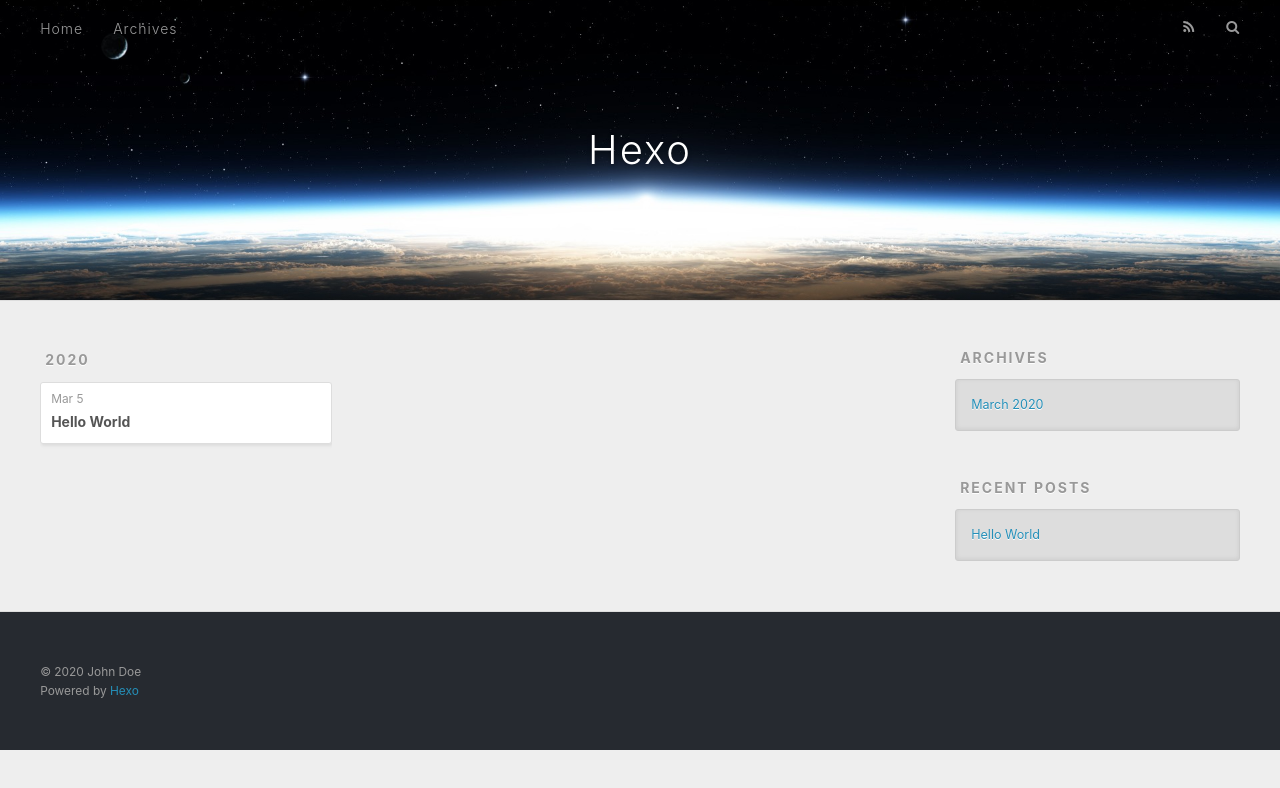
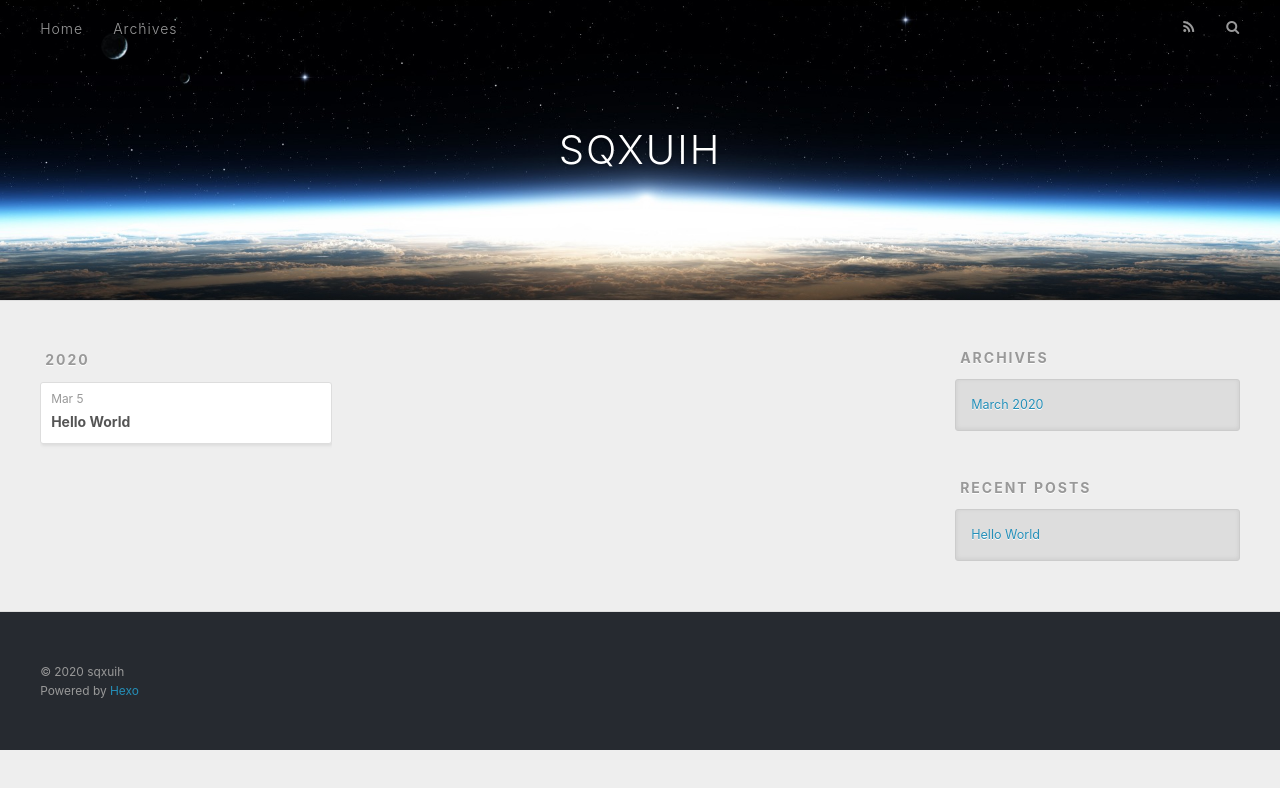
Before and after one commit to sqxuih/sqxuih.github.io, a plain HTML site: page archives/2020/03/index.html in a window 1280 px wide. Drawn offline with nearby package versions, Linux system fonts and the light colour scheme.

Commit message:
Site updated: 2020-03-05 16:00:24

```diff
--- a/archives/2020/03/index.html
+++ b/archives/2020/03/index.html
@@ -5,17 +5,17 @@
 
 
 
-  <title>Archives: 2020/3 | Hexo</title>
+  <title>Archives: 2020/3 | SQXUIH</title>
   <meta name="viewport" content="width=device-width, initial-scale=1, maximum-scale=1">
   <meta property="og:type" content="website">
-<meta property="og:title" content="Hexo">
+<meta property="og:title" content="SQXUIH">
 <meta property="og:url" content="http://yoursite.com/archives/2020/03/index.html">
-<meta property="og:site_name" content="Hexo">
-<meta property="og:locale" content="en_US">
-<meta property="article:author" content="John Doe">
+<meta property="og:site_name" content="SQXUIH">
+<meta property="og:locale" content="CN">
+<meta property="article:author" content="sqxuih">
 <meta name="twitter:card" content="summary">
 
-    <link rel="alternate" href="/atom.xml" title="Hexo" type="application/atom+xml">
+    <link rel="alternate" href="/atom.xml" title="SQXUIH" type="application/atom+xml">
 
 
     <link rel="icon" href="/favicon.png">
@@ -36,7 +36,7 @@
   <div id="header-outer" class="outer">
     <div id="header-title" class="inner">
       <h1 id="logo-wrap">
-        <a href="/" id="logo">Hexo</a>
+        <a href="/" id="logo">SQXUIH</a>
       </h1>
 
     </div>
@@ -141,7 +141,7 @@
 
   <div class="outer">
     <div id="footer-info" class="inner">
-      &copy; 2020 John Doe<br>
+      &copy; 2020 sqxuih<br>
       Powered by <a href="http://hexo.io/" target="_blank">Hexo</a>
     </div>
   </div>
```
Also changed, not shown: 2020/03/05/hello-world/index.html (+7 -7 lines), archives/2020/index.html (+8 -8 lines), archives/index.html (+8 -8 lines), index.html (+8 -8 lines).
